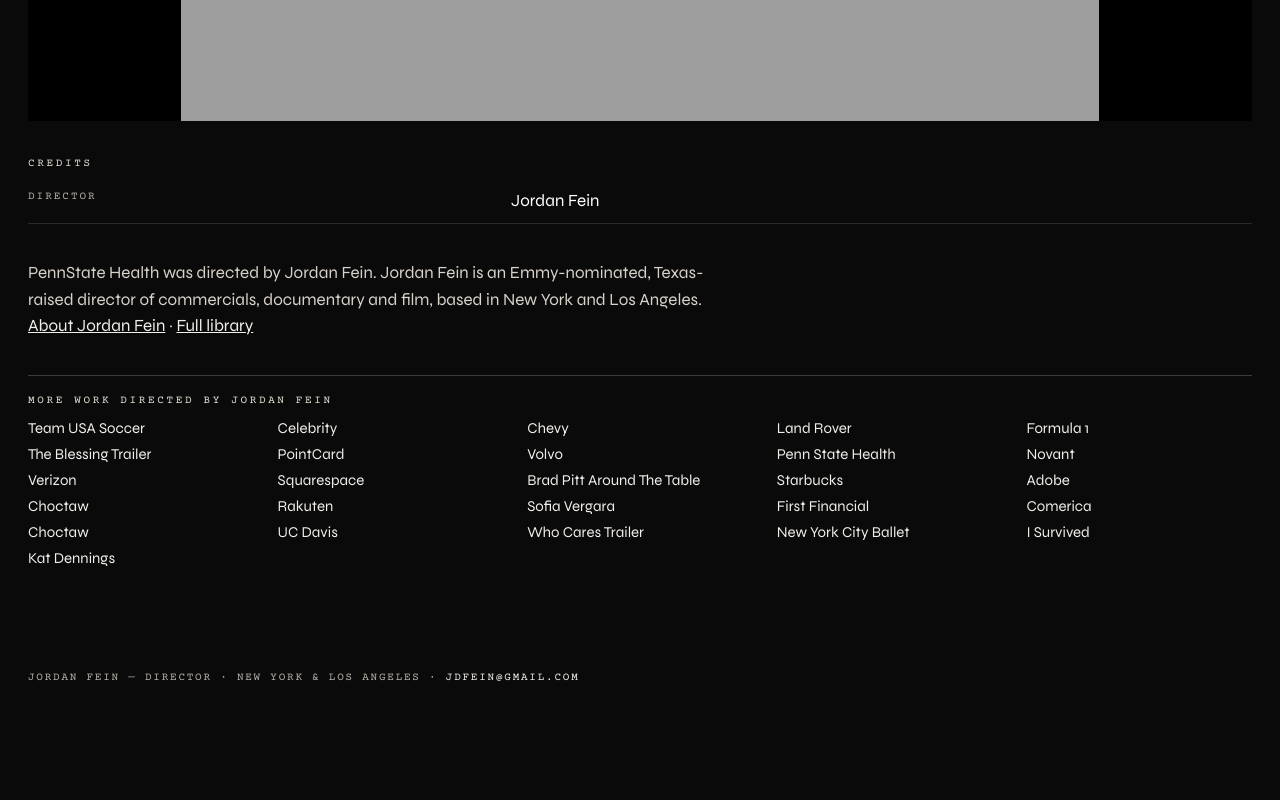
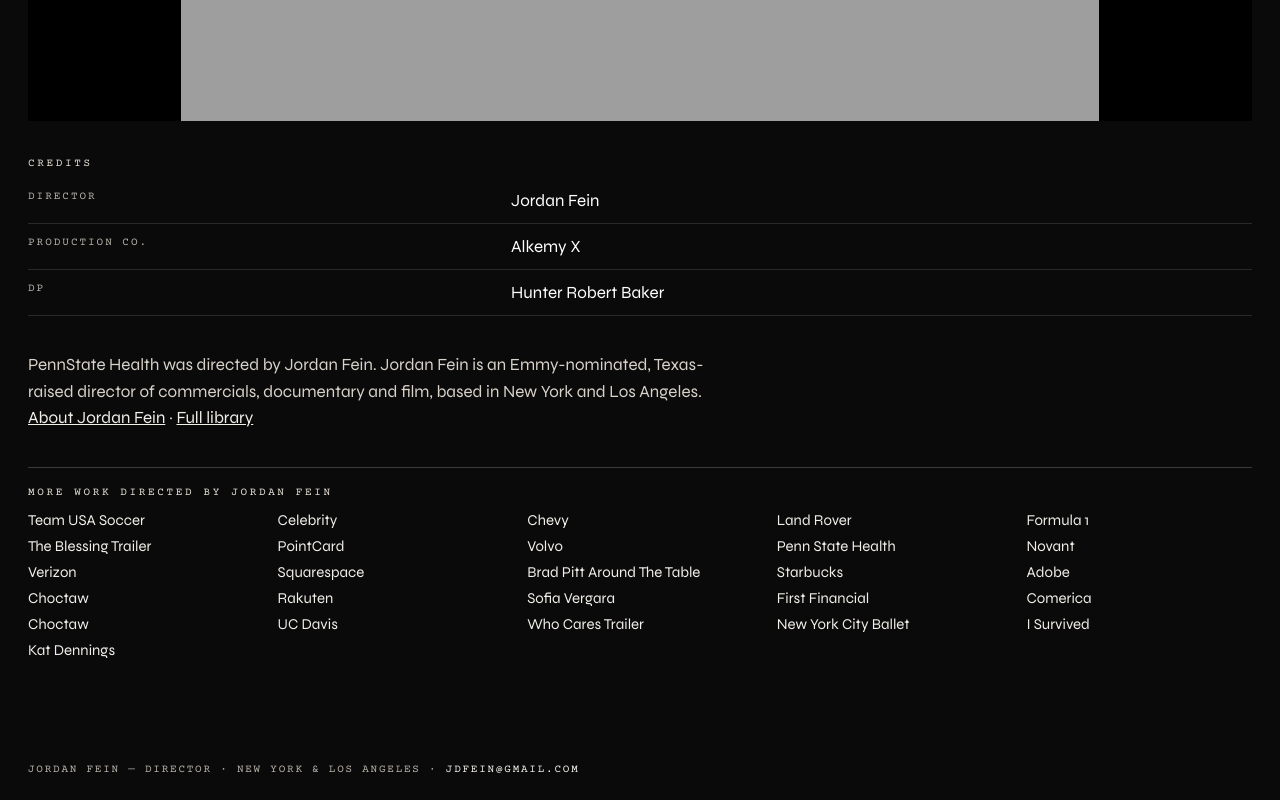
Before and after one commit to jordanfein1/jordanfein.com, a plain HTML site: page work/pennstate-health/index.html in a window 1280 px wide. Shown: the part 841-1641 px from the top of the page. Before the commit the page ends 1549 px from the top, so only its background shows below. Drawn offline with nearby package versions, Linux system fonts and the light colour scheme.

Commit message:
Update credits: PennState Health

```diff
--- a/work/pennstate-health/index.html
+++ b/work/pennstate-health/index.html
@@ -51,7 +51,7 @@
   <section style="display:grid;grid-template-columns:repeat(auto-fit,minmax(min(100%,420px),1fr));gap:40px;">
     <div>
       <h2 style="margin:0 0 8px;font-family:'Courier Prime','Courier New',monospace;font-size:11px;letter-spacing:0.24em;text-transform:uppercase;color:#e8e2d6;font-weight:400;">Credits</h2>
-      <dl style="margin:0;"><div style="display:grid;grid-template-columns:minmax(0,1fr) minmax(0,1.6fr);gap:20px;padding:12px 0;border-bottom:1px solid rgba(232,226,214,0.14);"><dt style="font-family:'Courier Prime','Courier New',monospace;font-size:11px;letter-spacing:0.18em;text-transform:uppercase;color:#b8b2a9;margin:0;">Director</dt><dd style="margin:0;font-size:17px;color:#ffffff;white-space:pre-line;">Jordan Fein</dd></div></dl>
+      <dl style="margin:0;"><div style="display:grid;grid-template-columns:minmax(0,1fr) minmax(0,1.6fr);gap:20px;padding:12px 0;border-bottom:1px solid rgba(232,226,214,0.14);"><dt style="font-family:'Courier Prime','Courier New',monospace;font-size:11px;letter-spacing:0.18em;text-transform:uppercase;color:#b8b2a9;margin:0;">Director</dt><dd style="margin:0;font-size:17px;color:#ffffff;white-space:pre-line;">Jordan Fein</dd></div><div style="display:grid;grid-template-columns:minmax(0,1fr) minmax(0,1.6fr);gap:20px;padding:12px 0;border-bottom:1px solid rgba(232,226,214,0.14);"><dt style="font-family:'Courier Prime','Courier New',monospace;font-size:11px;letter-spacing:0.18em;text-transform:uppercase;color:#b8b2a9;margin:0;">Production Co.</dt><dd style="margin:0;font-size:17px;color:#ffffff;white-space:pre-line;">Alkemy X</dd></div><div style="display:grid;grid-template-columns:minmax(0,1fr) minmax(0,1.6fr);gap:20px;padding:12px 0;border-bottom:1px solid rgba(232,226,214,0.14);"><dt style="font-family:'Courier Prime','Courier New',monospace;font-size:11px;letter-spacing:0.18em;text-transform:uppercase;color:#b8b2a9;margin:0;">DP</dt><dd style="margin:0;font-size:17px;color:#ffffff;white-space:pre-line;">Hunter Robert Baker</dd></div></dl>
     </div>
 
   </section>
```
